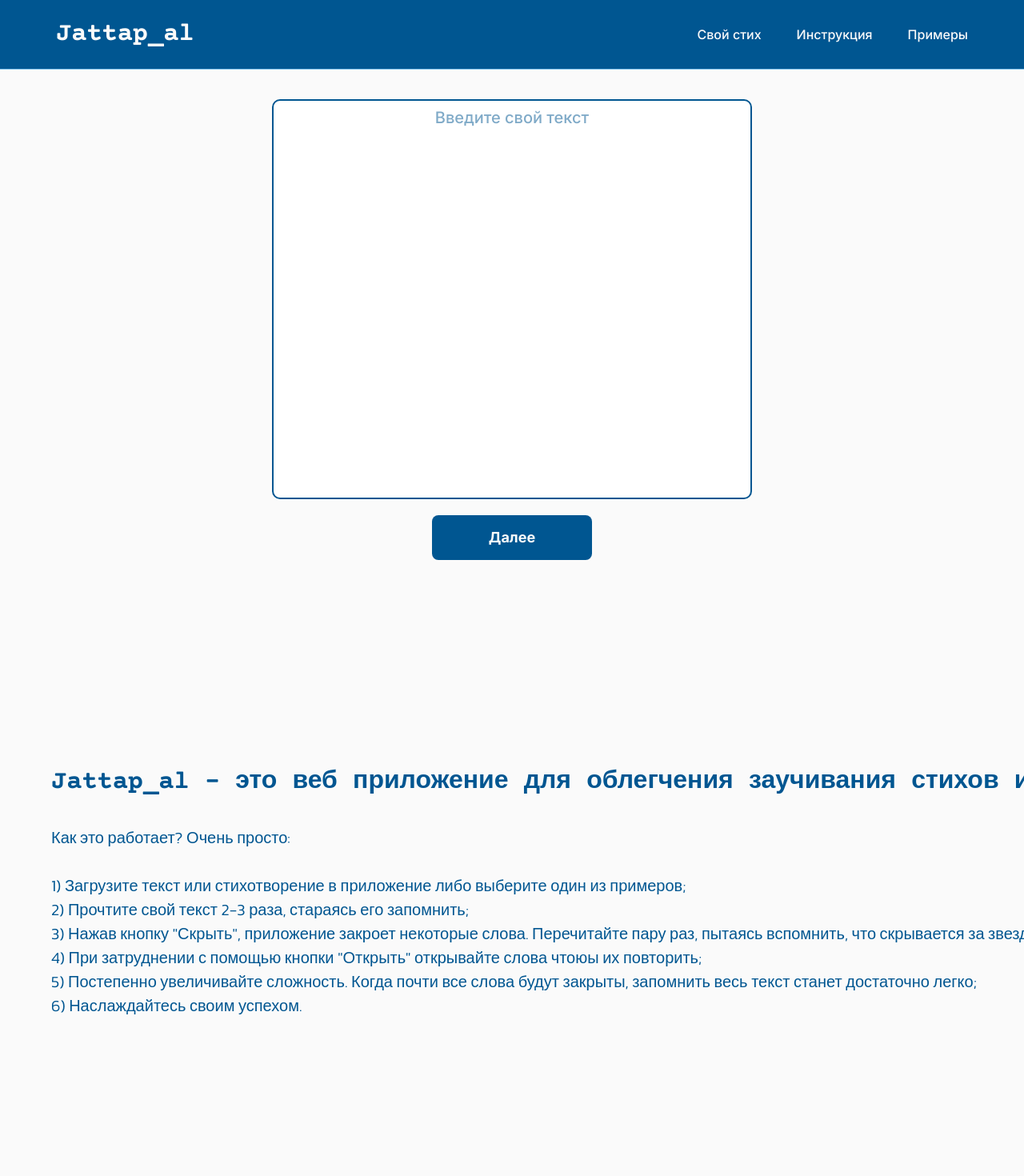
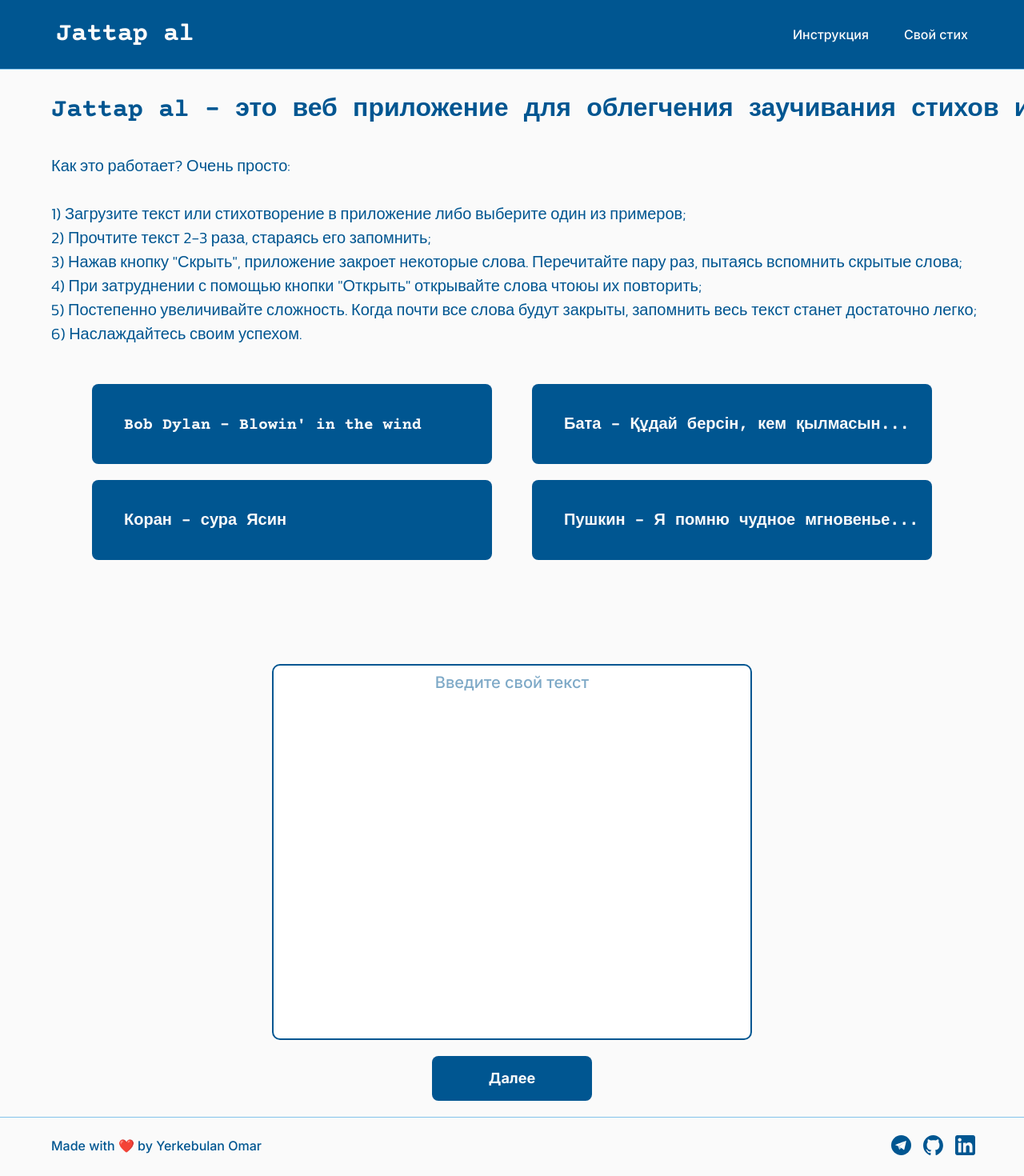
Before and after one commit to yerkebulanomar/web-advanced-final-project-jattapal, a React (Create React App) app: page / in a window 1280 px wide. Shown: the top 1470 px of the page at 80% size. Built offline with nearby package versions, Linux system fonts and the light colour scheme.

Commit message:
changed design, fixed undefined iteration

```diff
--- a/public/index.html
+++ b/public/index.html
@@ -31,7 +31,7 @@
       work correctly both with client-side routing and a non-root public URL.
       Learn how to configure a non-root public URL by running `npm run build`.
     -->
-    <title>Jattap_al</title>
+    <title>Jattapal.kz</title>
   </head>
   <body>
     <noscript>You need to enable JavaScript to run this app.</noscript>
--- a/src/App.css
+++ b/src/App.css
@@ -68,8 +68,7 @@ header {
 }
 
 #instructions {
-  padding: 260px 30% 260px 5%;
-  height: 100vh;
+  padding: 120px 30% 0px 5%;
   font-family: "Kanit", sans-serif;
   font-weight: 300;
   font-size: 20px;
@@ -87,7 +86,7 @@ header {
 
 #yourpoem {
   /* height: 100vh; */
-  padding-top: 100px;
+  padding-top: 80px;
 }
 
 textarea {
@@ -99,8 +98,7 @@ textarea {
   border: 2px solid #005691;
   border-radius: 10px;
   background-color: #ffffff;
-  min-height: 500px;
-  height: inherit;
+  min-height: 470px;
   margin-bottom: 20px;
   padding: 10px;
 }
@@ -153,6 +151,7 @@ h3 {
   font-weight: 700;
   font-size: 18px;
   line-height: 24px;
+  margin-bottom: 20px;
   /* display: flex;
   justify-content: center;
   align-items: center; */
@@ -164,7 +163,7 @@ h3 {
 }
 
 #examples {
-  padding: 200px 5%;
+  padding: 50px 5%;
   display: grid;
   grid-template-columns: 1fr 1fr;
   grid-gap: 20px;
--- a/src/Components/HandleCoverClick.js
+++ b/src/Components/HandleCoverClick.js
@@ -50,10 +50,19 @@ export default function HandleCoverClick(
 
     // записать индекс скрытых слов в массив coverIteration, с условием что индекс больше нуля чтобы не записывать undefined значения
     // без этого кода когда слова в строке заканчивались в массив coverIteration записывались undefined значения и кнопка uncover на работала сразу
+
     if (indexToCover >= 0) {
       coverIteration[index] = indexToCover;
+    } else {
+      return;
     }
+
+    console.log(indexToCover);
   });
+
+  if (coverIteration.length === 0) {
+    return;
+  }
 
   // почему-то не работает
   // setCoverIterations((prevIteration) => [...prevIteration, coverIteration]);
--- a/src/Components/Main.js
+++ b/src/Components/Main.js
@@ -29,48 +29,26 @@ export default function Main() {
           onClick={() => {
             window.location.replace("/");
           }}>
-          Jattap_al
+          Jattap al
         </button>
 
         <div className="d-flex flex-row nav-btns">
           <button
             className="nav-btn Inter-500 white"
+            onClick={() => window.location.replace("/#instructions")}>
+            Инструкция
+          </button>
+          <button
+            className="nav-btn Inter-500 white"
             onClick={() => window.location.replace("/#yourpoem")}>
             Свой стих
           </button>
-          <button
-            className="nav-btn Inter-500 white"
-            onClick={() => window.location.replace("/#instructions")}>
-            Инструкция
-          </button>
-
-          <button
-            className="nav-btn Inter-500 white"
-            onClick={() => window.location.replace("/#examples")}>
-            Примеры
-          </button>
         </div>
       </header>
-      x
-      <form className="d-flex flex-column align-items-center" id="yourpoem">
-        <textarea
-          ref={textareaRef}
-          value={textValue}
-          onChange={handleTextChange}
-          placeholder="Введите свой текст"
-          className="Inter-400"></textarea>
-        <Link to={isTextEmpty ? "#" : "/text"} state={{ myText: textValue }}>
-          <button
-            className="next-page-button"
-            type="submit"
-            disabled={isTextEmpty}>
-            Далее
-          </button>
-        </Link>
-      </form>
+      <div>
         <h3 id="instructions">
           <span className="title-text">
-          Jattap_al - это веб приложение для облегчения заучивания стихов и
+            Jattap al - это веб приложение для облегчения заучивания стихов и
             текстов{"\n\n"}
           </span>
           {json.instructions}
@@ -108,5 +86,22 @@ export default function Main() {
           </div>
         </div>
       </div>
+      <form className="d-flex flex-column align-items-center" id="yourpoem">
+        <textarea
+          // ref={textareaRef}
+          value={textValue}
+          onChange={handleTextChange}
+          placeholder="Введите свой текст"
+          className="Inter-400"></textarea>
+        <Link to={isTextEmpty ? "#" : "/text"} state={{ myText: textValue }}>
+          <button
+            className="next-page-button"
+            type="submit"
+            disabled={isTextEmpty}>
+            Далее
+          </button>
+        </Link>
+      </form>
+    </div>
   );
 }
--- a/src/Components/texts.json
+++ b/src/Components/texts.json
@@ -3,5 +3,5 @@
   "bata": "Құдай берсін, кем қылмасын,\nДастарханың мол болсын,\nАбыройың зор болсын.\nОтбасының байлығын берсін,\n\nДеніміздің саулығын берсін.\nКөңіліміз тоқ болсын,\nУайым - қайғы жоқ болсын.\nОтырғандарың үлкен тақ болсын.\nОсы үйге тек бақ қонсын!\nСұрасаң бата берейін,\nЫқыласпен қол жайсаң,\nҮстем болсын мерейің.\n\nБасыңа бақ орнасын,\nҚызыр болсын жолдасың.\nДастарханың мол болсын,\nАбыройың зор болсын.",
   "yasin": "Bismillaahir Rahmaanir Raheem\nYaa-Seeen\nWal Qur-aanil Hakeem\nInnaka laminal mursaleen\n'Alaa Siraatim Mustaqeem\nTanzeelal 'Azeezir Raheem\nLitunzira qawmam maaa unzira\naabaaa'uhum fahum ghaafiloon\nLaqad haqqal qawlu 'alaaa\naksarihim fahum laa yu'minoon\nInnaa ja'alnaa feee\na'naaqihim aghlaalan fahiya ilal\nazqaani fahum muqmahoon\nWa ja'alnaa min baini aydeehim\nsaddanw-wa min khalfihim saddan\nfa aghshai naahum fahum laa yubsiroon",
   "pushkin": "Я помню чудное мгновенье:\nПередо мной явилась ты,\nКак мимолетное виденье,\nКак гений чистой красоты.\n\nВ томленьях грусти безнадежной,\nВ тревогах шумной суеты,\nЗвучал мне долго голос нежный\nИ снились милые черты.\nШли годы. Бурь порыв мятежный\nРассеял прежние мечты,\nИ я забыл твой голос нежный,\nТвои небесные черты.\nВ глуши, во мраке заточенья\nТянулись тихо дни мои\nБез божества, без вдохновенья,\nБез слез, без жизни, без любви.",
-  "instructions": "Как это работает? Очень просто:\n\n1) Загрузите текст или стихотворение в приложение либо выберите один из примеров;\n2) Прочтите свой текст 2-3 раза, стараясь его запомнить;\n3) Нажав кнопку \"Скрыть\", приложение закроет некоторые слова. Перечитайте пару раз, пытаясь вспомнить, что скрывается за звездочками;\n4) При затруднении с помощью кнопки \"Открыть\" открывайте слова чтоюы их повторить;\n5) Постепенно увеличивайте сложность. Когда почти все слова будут закрыты, запомнить весь текст станет достаточно легко;\n6) Наслаждайтесь своим успехом."
+  "instructions": "Как это работает? Очень просто:\n\n1) Загрузите текст или стихотворение в приложение либо выберите один из примеров;\n2) Прочтите текст 2-3 раза, стараясь его запомнить;\n3) Нажав кнопку \"Скрыть\", приложение закроет некоторые слова. Перечитайте пару раз, пытаясь вспомнить скрытые слова;\n4) При затруднении с помощью кнопки \"Открыть\" открывайте слова чтоюы их повторить;\n5) Постепенно увеличивайте сложность. Когда почти все слова будут закрыты, запомнить весь текст станет достаточно легко;\n6) Наслаждайтесь своим успехом."
 }
```
Lines whose indentation alone changed are shown as unchanged.
